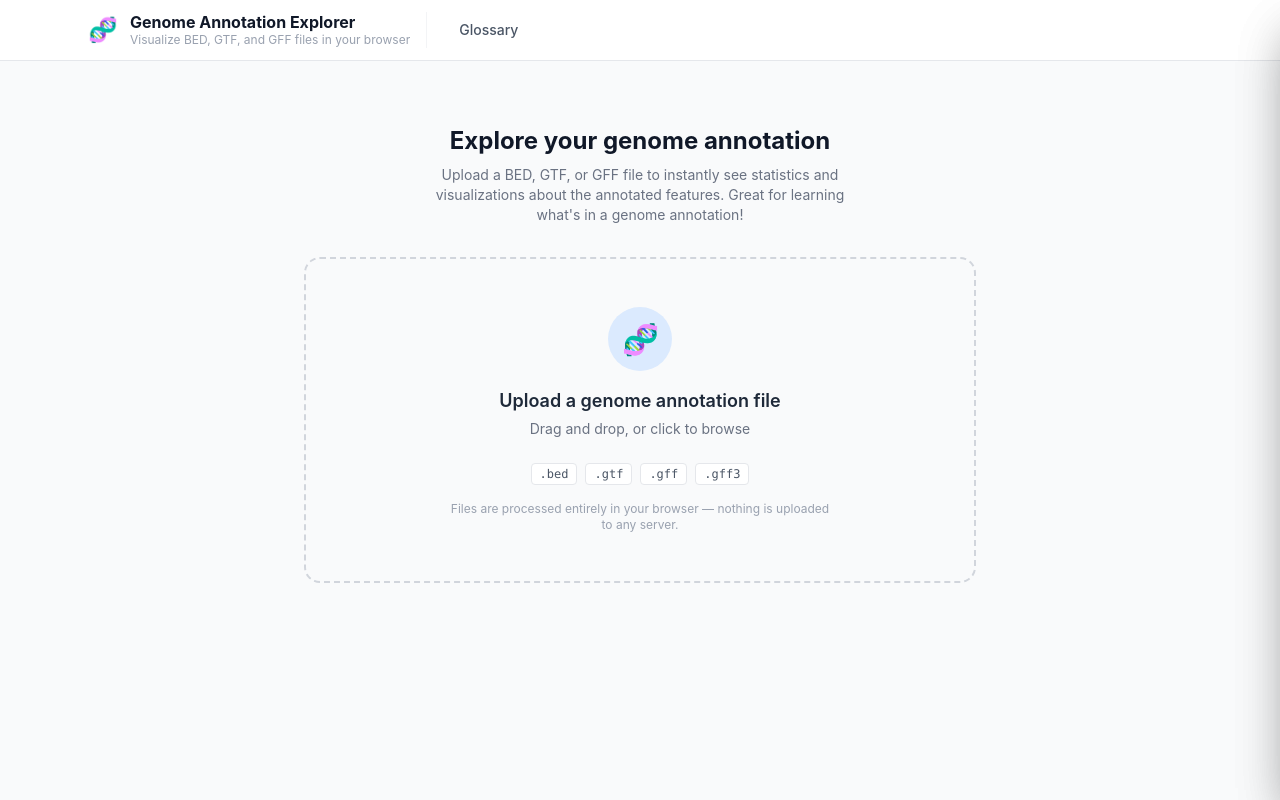
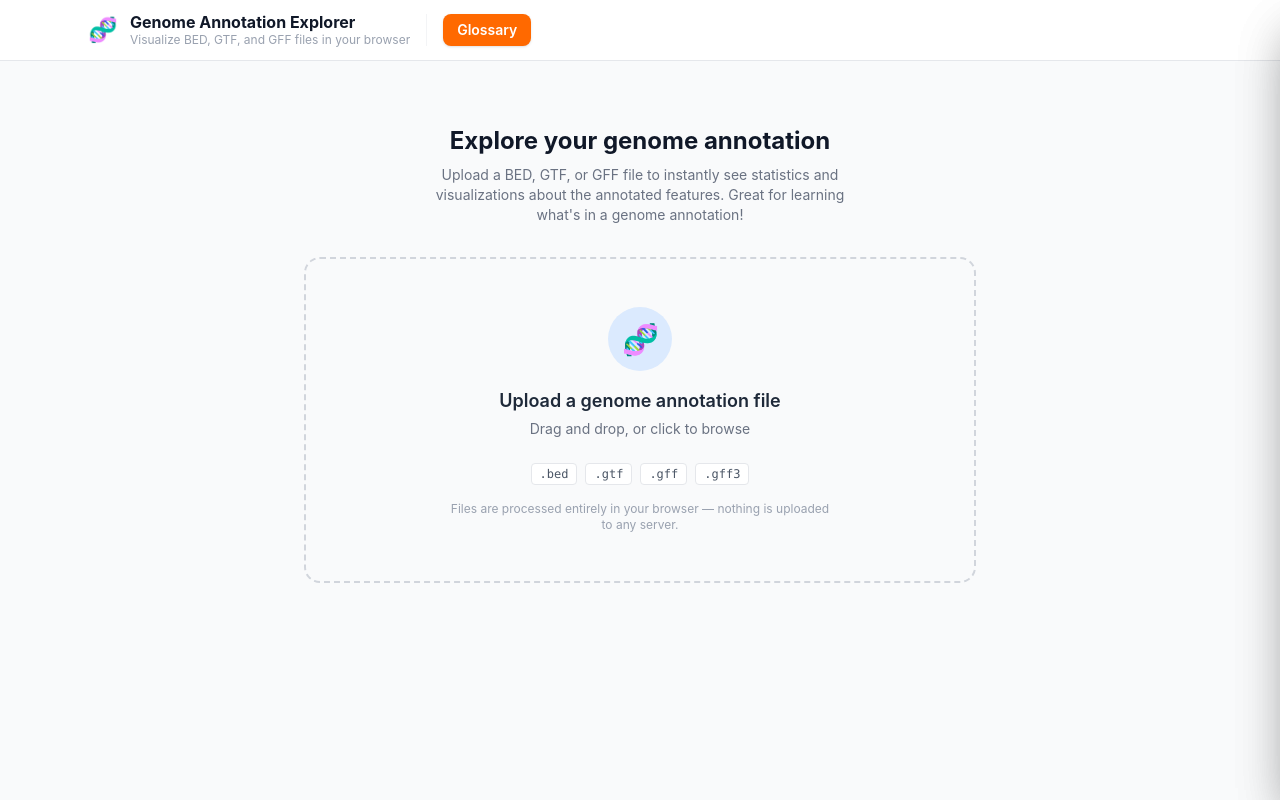
Before and after one commit to harisj739/genomic-annotation-explorer, a React (Vite) app: page / in a window 1280 px wide. Built offline with nearby package versions, Linux system fonts and the light colour scheme.

Commit message:
style: Glossary button orange background with white text
Co-Authored-By: Claude Sonnet 4.6 <noreply@anthropic.com>

```diff
--- a/src/App.tsx
+++ b/src/App.tsx
@@ -124,9 +124,12 @@ export default function App() {
               </div>
             </div>
             <div className="hidden sm:flex items-center gap-1 border-l border-gray-100 pl-4">
-              <Button variant="ghost" onClick={() => setGlossaryOpen(true)}>
+              <button
+                onClick={() => setGlossaryOpen(true)}
+                className="inline-flex items-center px-3.5 py-1.5 rounded-lg text-sm font-semibold text-white bg-orange-500 hover:bg-orange-600 active:bg-orange-700 transition-colors cursor-pointer shadow-sm"
+              >
                 Glossary
-              </Button>
+              </button>
             </div>
           </div>
 
@@ -134,9 +137,12 @@ export default function App() {
           <div className="flex items-center gap-2">
             {/* Mobile-only Glossary */}
             <div className="flex sm:hidden items-center gap-1">
-              <Button variant="ghost" onClick={() => setGlossaryOpen(true)}>
+              <button
+                onClick={() => setGlossaryOpen(true)}
+                className="inline-flex items-center px-3.5 py-1.5 rounded-lg text-sm font-semibold text-white bg-orange-500 hover:bg-orange-600 active:bg-orange-700 transition-colors cursor-pointer shadow-sm"
+              >
                 Glossary
-              </Button>
+              </button>
             </div>
             {status === 'done' && (
               <button
```
